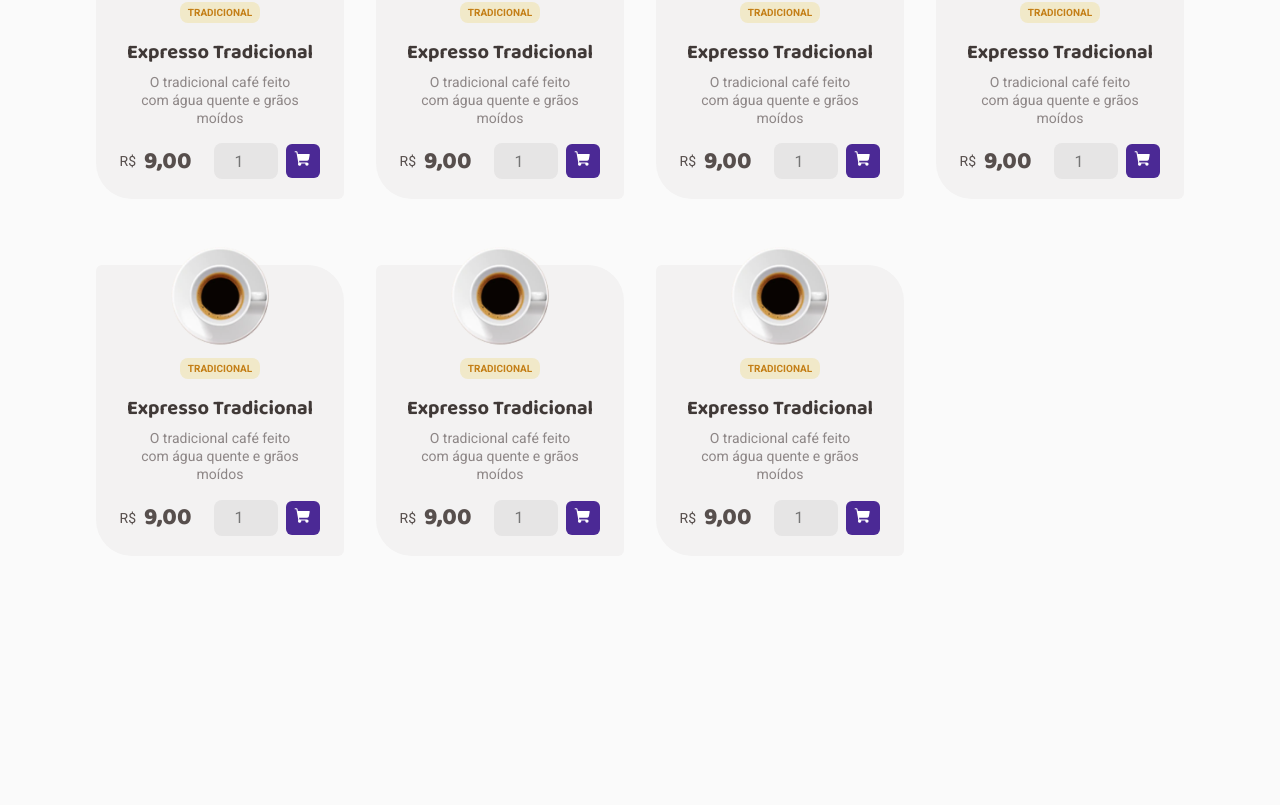
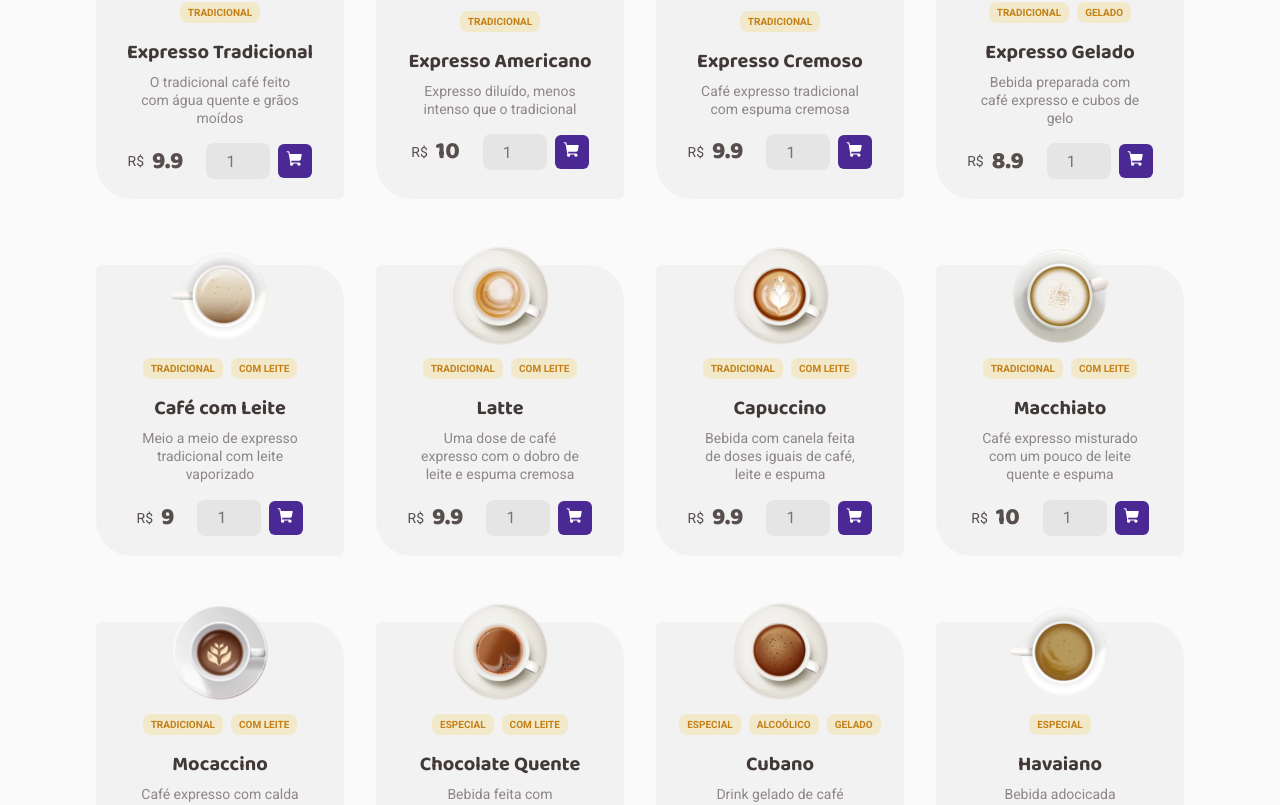
Before and after one commit to taiprogrammer/challenge-coffee-delivery, a React (Vite) app: page / in a window 1280 px wide. Shown: the part 930-1735 px from the top of the page. Before the commit the page ends 1668 px from the top, so only its background shows below. Built offline with nearby package versions, Linux system fonts and the light colour scheme.

Commit message:
adding context api

```diff
--- a/package.json
+++ b/package.json
@@ -10,6 +10,7 @@
   },
   "dependencies": {
     "@types/styled-components": "^5.1.26",
+    "currency.js": "^2.0.4",
     "phosphor-react": "^1.4.1",
     "react": "^18.2.0",
     "react-dom": "^18.2.0",
--- a/src/App.tsx
+++ b/src/App.tsx
@@ -1,4 +1,5 @@
 import { ThemeProvider } from "styled-components";
+import { DeliveryContextProvider } from "./contexts/DeliveryContext";
 import { Router } from "./Router";
 import { defaultTheme } from "./styles/themes/default.styles";
 import { GlobalStyle } from "./styles/themes/global";
@@ -7,7 +8,9 @@ export function App() {
   return (
     <ThemeProvider theme={defaultTheme}>
       <GlobalStyle />
-      <Router />
+      <DeliveryContextProvider>
+        <Router />
+      </DeliveryContextProvider>
     </ThemeProvider>
   );
 }
--- /dev/null
+++ b/src/contexts/DeliveryContext.tsx
@@ -0,0 +1,205 @@
+import { createContext, ReactNode, useState } from "react";
+
+const TypeCoffee = {
+  tradicional: "TRADICIONAL",
+};
+
+interface PaymentMethod {
+  method: "CARTÃO DE CRÉDITO" | "CARTÃO DE DÉBITO" | "DINHEIRO";
+}
+
+interface Product {
+  id: string;
+  image: string;
+  type: string[];
+  name: string;
+  description: string;
+  price: number;
+}
+
+interface UserAddress {
+  id: string;
+  zip: string;
+  street: string;
+  number: number;
+  complement?: string | undefined;
+  neighbourhood: string;
+  city: string;
+  state: string;
+}
+
+interface Cart {
+  id: string;
+  address: UserAddress;
+  products: Product[];
+  paymentMethod: PaymentMethod;
+}
+
+interface DeliveryContextType {
+  products: Product[];
+  cart: Cart | undefined;
+  address: UserAddress | undefined;
+}
+
+export const DeliveryContext = createContext({} as DeliveryContextType);
+
+interface DeliveryContextProviderProps {
+  children: ReactNode;
+}
+
+export function DeliveryContextProvider({
+  children,
+}: DeliveryContextProviderProps) {
+  const [products, setProducts] = useState<Product[]>([
+    {
+      id: "expresso",
+      image: "/catalog/Type=Expresso.png",
+      type: ["TRADICIONAL"],
+      name: "Expresso Tradicional",
+      description: "O tradicional café feito com água quente e grãos moídos",
+      price: 9.9,
+    },
+    {
+      id: "americano",
+      image: "/catalog/Type=Americano.png",
+      type: ["TRADICIONAL"],
+      name: "Expresso Americano",
+      description: "Expresso diluído, menos intenso que o tradicional",
+      price: 10,
+    },
+    {
+      id: "cremoso",
+      image: "/catalog/Type=Expresso Cremoso.png",
+      type: ["TRADICIONAL"],
+      name: "Expresso Cremoso",
+      description: "Café expresso tradicional com espuma cremosa",
+      price: 9.9,
+    },
+    {
+      id: "gelado",
+      image: "/catalog/Type=Café Gelado.png",
+      type: ["TRADICIONAL", "GELADO"],
+      name: "Expresso Gelado",
+      description: "Bebida preparada com café expresso e cubos de gelo",
+      price: 8.9,
+    },
+    {
+      id: "leite",
+      image: "/catalog/Type=Café com Leite.png",
+      type: ["TRADICIONAL", "COM LEITE"],
+      name: "Café com Leite",
+      description: "Meio a meio de expresso tradicional com leite vaporizado",
+      price: 9,
+    },
+    {
+      id: "latte",
+      image: "/catalog/Type=Latte.png",
+      type: ["TRADICIONAL", "COM LEITE"],
+      name: "Latte",
+      description:
+        "Uma dose de café expresso com o dobro de leite e espuma cremosa",
+      price: 9.9,
+    },
+    {
+      id: "capuccino",
+      image: "/catalog/Type=Capuccino.png",
+      type: ["TRADICIONAL", "COM LEITE"],
+      name: "Capuccino",
+      description:
+        "Bebida com canela feita de doses iguais de café, leite e espuma",
+      price: 9.9,
+    },
+    {
+      id: "macchiato",
+      image: "/catalog/Type=Macchiato.png",
+      type: ["TRADICIONAL", "COM LEITE"],
+      name: "Macchiato",
+      description:
+        "Café expresso misturado com um pouco de leite quente e espuma",
+      price: 10,
+    },
+    {
+      id: "mocaccino",
+      image: "/catalog/Type=Mochaccino.png",
+      type: ["TRADICIONAL", "COM LEITE"],
+      name: "Mocaccino",
+      description: "Café expresso com calda de chocolate, pouco leite e espuma",
+      price: 9.9,
+    },
+    {
+      id: "quente",
+      image: "/catalog/Type=Chocolate Quente.png",
+      type: ["ESPECIAL", "COM LEITE"],
+      name: "Chocolate Quente",
+      description:
+        "Bebida feita com chocolate dissolvido no leite quente e café",
+      price: 10,
+    },
+    {
+      id: "cubano",
+      image: "/catalog/Type=Cubano.png",
+      type: ["ESPECIAL", "ALCOÓLICO", "GELADO"],
+      name: "Cubano",
+      description:
+        "Drink gelado de café expresso com rum, creme de leite e hortelã",
+      price: 11,
+    },
+    {
+      id: "havaiano",
+      image: "/catalog/Type=Havaiano.png",
+      type: ["ESPECIAL"],
+      name: "Havaiano",
+      description: "Bebida adocicada preparada com café e leite de coco",
+      price: 9,
+    },
+    {
+      id: "arabe",
+      image: "/catalog/Type=Árabe.png",
+      type: ["ESPECIAL"],
+      name: "Árabe",
+      description: "Bebida preparada com grãos de café árabe e especiarias",
+      price: 9,
+    },
+    {
+      id: "irlandes",
+      image: "/catalog/Type=Irlandês.png",
+      type: ["ESPECIAL", "ALCOÓLICO"],
+      name: "Irlandês",
+      description: "Bebida a base de café, uísque irlandês, açúcar e chantilly",
+      price: 10,
+    },
+  ]);
+
+  const [cart, setCart] = useState<Cart>({
+    id: "cart",
+    address: {
+      id: "sp",
+      city: "SP",
+      neighbourhood: "Vila Mariana",
+      number: 45,
+      state: "São Paulo",
+      street: "rua x",
+      zip: "04859360",
+    },
+    paymentMethod: {
+      method: "CARTÃO DE CRÉDITO",
+    },
+    products: products,
+  });
+
+  const [address, setAddress] = useState<UserAddress>({
+    id: "address",
+    city: "SP",
+    neighbourhood: "Vila Mariana",
+    number: 45,
+    state: "São Paulo",
+    street: "rua x",
+    zip: "04859360",
+  });
+
+  return (
+    <DeliveryContext.Provider value={{ products, cart, address }}>
+      {children}
+    </DeliveryContext.Provider>
+  );
+}
--- a/src/pages/Home/components/Catalog/components/Card/index.tsx
+++ b/src/pages/Home/components/Catalog/components/Card/index.tsx
@@ -1,4 +1,5 @@
 import { ShoppingCart } from "phosphor-react";
+import currency from "currency.js";
 
 import {
   AddToCart,
@@ -11,23 +12,33 @@ import {
   ProductInfo,
 } from "./styles";
 
-export function Card() {
+interface CardProps {
+  image: string;
+  type: string[];
+  name: string;
+  description: string;
+  price: number;
+}
+
+export function Card({ image, type, name, description, price }: CardProps) {
   return (
     <CardContainer>
       <Apresentation>
-        <img src="/catalog/Type=Expresso.png" alt="" />
+        <img src={image} alt="" />
         <ContainerFlags>
-          <Flag>TRADICIONAL</Flag>
+          {type.map((item) => (
+            <Flag>{item}</Flag>
+          ))}
         </ContainerFlags>
       </Apresentation>
       <ProductInfo>
-        <h2>Expresso Tradicional</h2>
-        <p>O tradicional café feito com água quente e grãos moídos</p>
+        <h2>{name}</h2>
+        <p>{description}</p>
       </ProductInfo>
       <BuyProduct>
         <Price>
           <span>R$</span>
-          <h2>9,00</h2>
+          <h2>{price}</h2>
         </Price>
         <AddToCart>
           <input type="number" placeholder="1" />
--- a/src/pages/Home/components/Catalog/index.tsx
+++ b/src/pages/Home/components/Catalog/index.tsx
@@ -1,18 +1,24 @@
+import { useContext } from "react";
+import { DeliveryContext } from "../../../../contexts/DeliveryContext";
 import { Card } from "./components/Card";
 import { CatalogContainer, ContainerProducts, TitleCatalog } from "./styles";
 
 export function Catalog() {
+  const { products } = useContext(DeliveryContext);
   return (
     <CatalogContainer>
       <TitleCatalog>Nossos cafés</TitleCatalog>
       <ContainerProducts>
-        <Card />
-        <Card />
-        <Card />
-        <Card />
-        <Card />
-        <Card />
-        <Card />
+        {products.map((item) => (
+          <Card
+            image={item.image}
+            type={item.type}
+            name={item.name}
+            description={item.description}
+            price={item.price}
+            key={item.id}
+          />
+        ))}
       </ContainerProducts>
     </CatalogContainer>
   );
```
Also changed, not shown: 1 other file (tests, documents, lock files or other folders).
